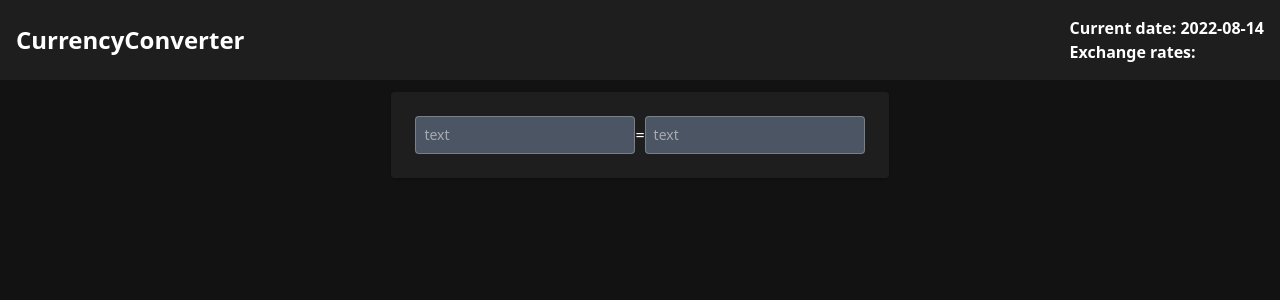
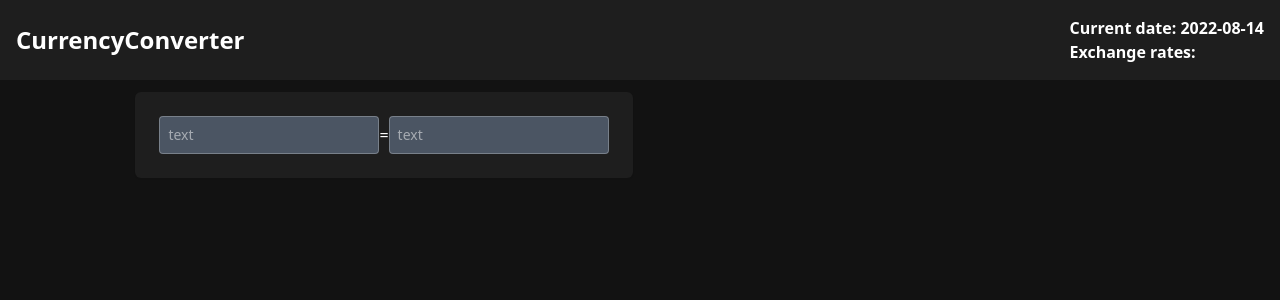
Before and after one commit to Petya29/react-currency-converter, a React (Vite) app: page / in a window 1280 px wide. Shown: the top 300 px of the page. Built offline with nearby package versions, Linux system fonts and the light colour scheme; no server answers.

Commit message:
Ficed conditional tailwind classes

```diff
--- a/src/components/ui/layout/Container.tsx
+++ b/src/components/ui/layout/Container.tsx
@@ -1,30 +1,25 @@
-import { FC, ReactElement } from 'react';
+import { ReactNode } from 'react';
+
+export const enum Sizes {
+    xs = "max-w-xs",
+    sm = "max-w-screen-sm",
+    md = "max-w-screen-md",
+    lg = "max-w-screen-lg",
+    xl = "max-w-screen-xl",
+    "2xl" = "max-w-screen-2xl",
+    full = "max-w-full",
+    none = "max-w-none"
+}
 
 interface IContainerProps {
-    maxWidth?:
-    'xs'
-    | 'sm'
-    | 'md'
-    | 'lg'
-    | 'xl'
-    | '2xl'
-    | 'full'
-    | 'none',
+    maxWidth?: Sizes,
     classNames?: string,
-    children: ReactElement | string | undefined
+    children: ReactNode
 }
 
-const formatClassName = (maxWidth: string): string => {
-    if (maxWidth === 'full' || maxWidth === 'none' || maxWidth === 'xs') {
-        return `max-w-${maxWidth}`;
-    }
-
-    return `max-w-screen-${maxWidth}`;
-}
-
-export const Container: FC<IContainerProps> = ({ maxWidth = 'full', classNames = '', children }) => {
+export const Container = ({ maxWidth = Sizes.full, classNames = '', children }: IContainerProps) => {
     return (
-        <div className={`${formatClassName(maxWidth)} ${classNames}`}>
+        <div className={`${maxWidth} ${classNames}`}>
             {children}
         </div>
     )
--- a/src/components/ui/surfaces/Paper.tsx
+++ b/src/components/ui/surfaces/Paper.tsx
@@ -1,18 +1,35 @@
-import { CSSProperties, FC, ReactElement } from 'react';
+import { CSSProperties, ReactNode } from 'react';
+
+export const enum Shadows {
+    sm = "shadow-sm",
+    md = "shadow-md",
+    lg = "shadow-md",
+    xl = "shadow-xl",
+    "2xl" = "shadow-2xl",
+    inner = "shadow-inner",
+    none = "shadow-none"
+}
+
+export const enum Rounds {
+    md = "rounded-md",
+    lg = "rounded-lg",
+    full = "rounded-full",
+    none = "rounded-none"
+}
 
 interface IPaperProps {
-    shadow?: 'sm' | 'md' | 'lg' | 'xl' | '2xl' | 'inner' | 'none';
-    rounded?: 'md' | 'lg' | 'full' | 'none',
+    shadow?: Shadows;
+    rounded?: Rounds,
     style?: CSSProperties,
     classNames?: string,
-    children: any
+    children: ReactNode
 }
 
-export const Paper: FC<IPaperProps> = ({ shadow, rounded, style, classNames = '', children }) => {
+export const Paper = ({ shadow = Shadows.sm, rounded, style, classNames = '', children }: IPaperProps) => {
     return (
         <div
             style={style}
-            className={`shadow${shadow ? '-' + shadow : ''} rounded${rounded ? '-' + rounded : ''} bg-[#1e1e1e] p-6 ${classNames}`}
+            className={`${shadow} ${rounded ? rounded : 'rounded'} bg-[#1e1e1e] p-6 ${classNames}`}
         >
             {children}
         </div>
--- a/src/pages/CurrencyConverter.tsx
+++ b/src/pages/CurrencyConverter.tsx
@@ -1,7 +1,7 @@
 import { FC, useState } from 'react';
 import { TextField } from '../components/ui/inputs/TextField';
-import { Container } from '../components/ui/layout/Container';
-import { Paper } from '../components/ui/surfaces/Paper';
+import { Container, Sizes } from '../components/ui/layout/Container';
+import { Paper, Rounds } from '../components/ui/surfaces/Paper';
 
 export const CurrencyConverter: FC = () => {
 
@@ -20,9 +20,9 @@ export const CurrencyConverter: FC = () => {
   }
 
   return (
-    <Container maxWidth='md'>
+    <Container maxWidth={Sizes.md}>
       <div className='mt-3 mx-16 flex flex-col items-center'>
-        <Paper>
+        <Paper rounded={Rounds.md}>
           <div className='flex items-center'>
             <TextField
               value={sum.from}
```
